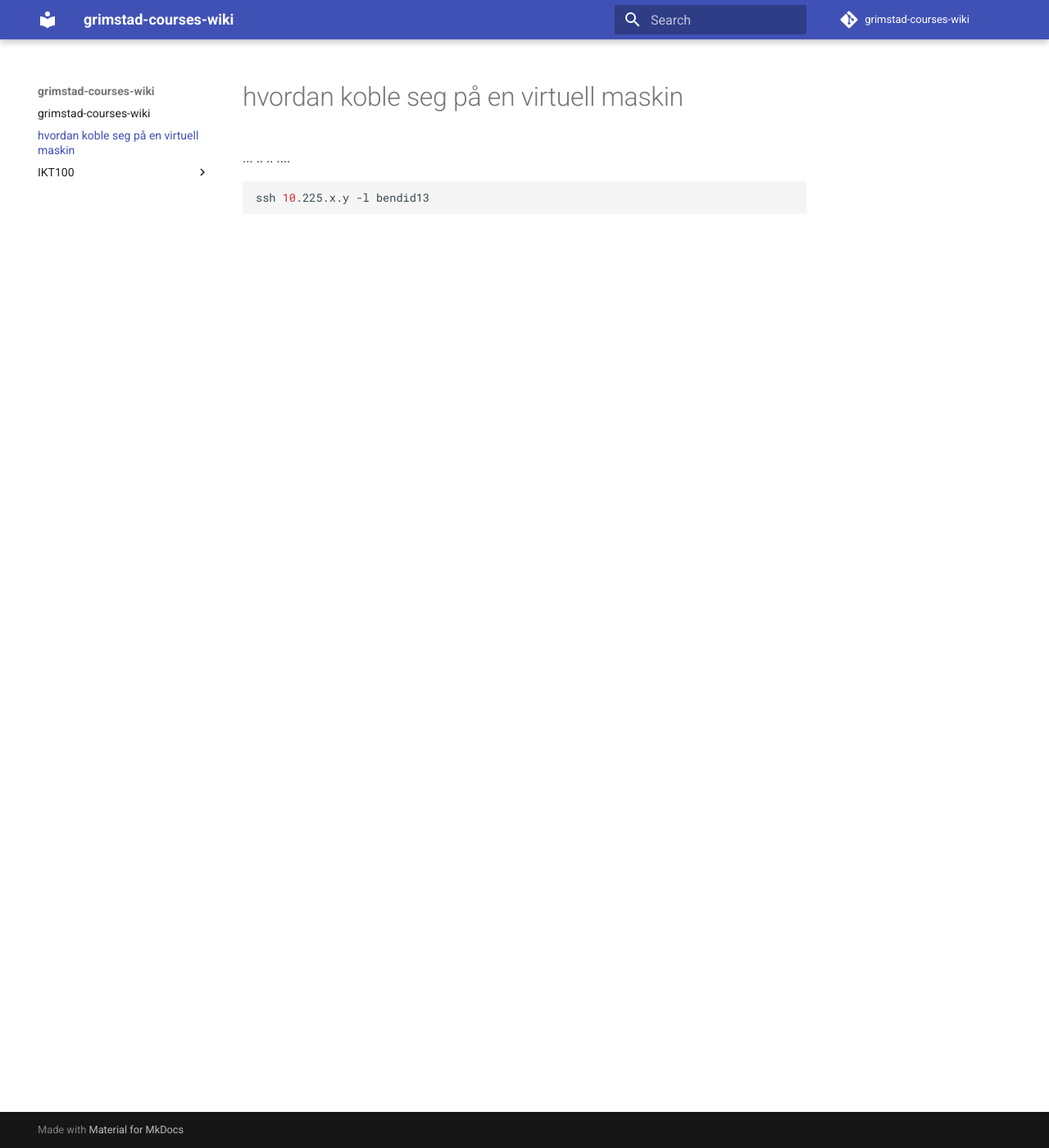
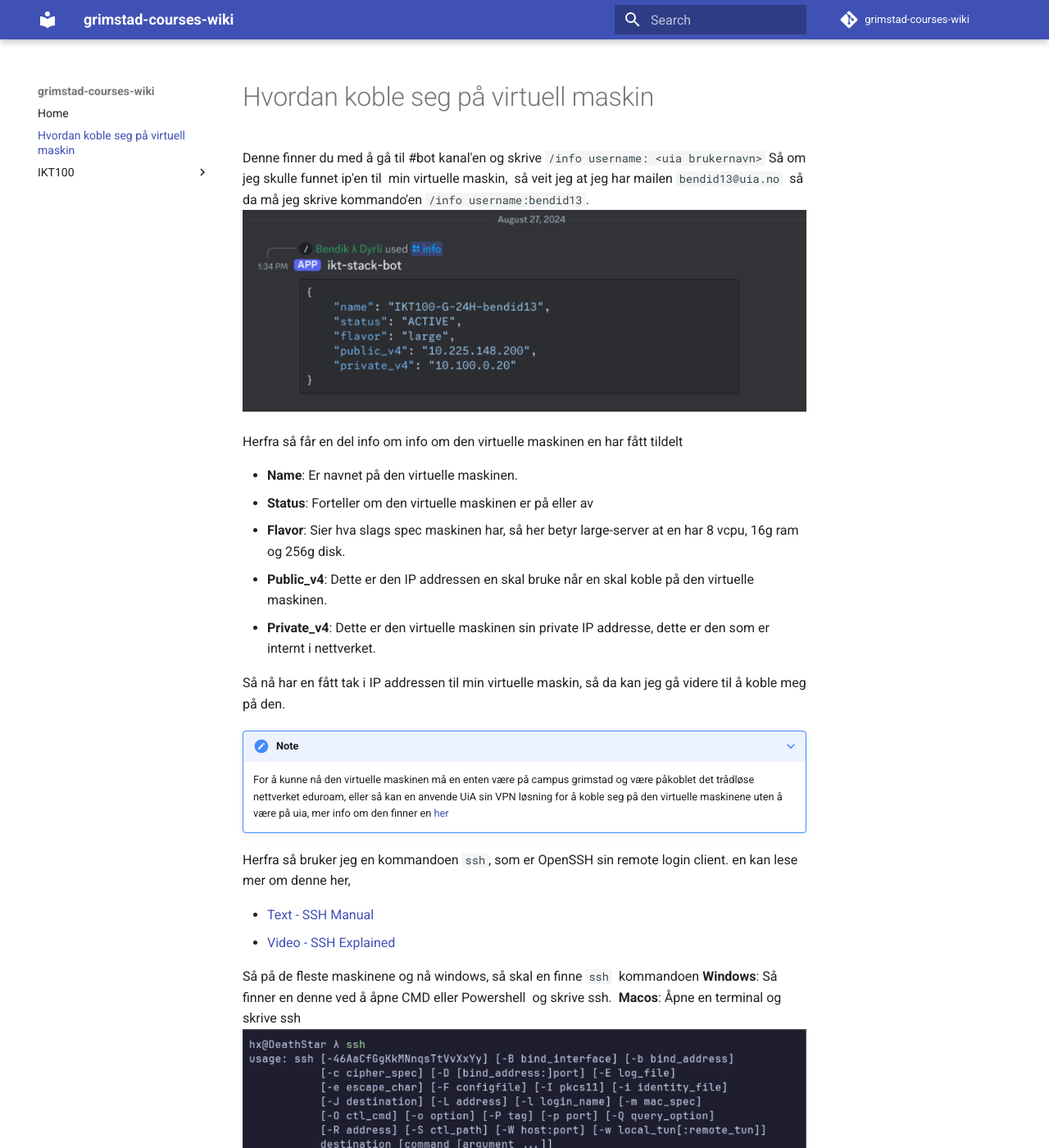
Before and after one commit to uiano/grimstad-courses-wiki, an MkDocs documentation site: the page built from docs/vm.md, in a window 1280 px wide and 1400 px high. Shown: the whole window at 82% size. Built offline with MkDocs 1.6.1 and Material for MkDocs 9.7.7, drawn with Linux system fonts in a browser that asks for light colours; comment, search, counter and statistics services are not loaded; some of the changed text lies outside the part shown.

Commit message:
adding content
Signed-off-by: Bendik Dyrli <skandix@protonmail.com>

````diff
--- a/docs/index.md
+++ b/docs/index.md
@@ -1,3 +1,3 @@
-# grimstad-courses-wiki
+# Home
 
 Denne wiki siden er ment for å gjøre det lettere å finne og anvende guider for å f.eks koble seg på virtuelle maskiner, eller mer spesifikt for fag ol.
--- a/docs/vm.md
+++ b/docs/vm.md
@@ -1,10 +1,64 @@
-# hvordan koble seg på en virtuell maskin
+# Hvordan koble seg på virtuell maskin
+Denne finner du med å gå til #bot kanal'en og skrive ``/info username: <uia brukernavn>``
+Så om jeg skulle funnet ip'en til  min virtuelle maskin,  så veit jeg at jeg har mailen ``bendid13@uia.no``  så da må jeg skrive kommando'en ``/info username:bendid13``.
+![](./assets/2024-09-12-12-56-32.png)
 
-...
-..
-..
-....
+Herfra så får en del info om info om den virtuelle maskinen en har fått tildelt
 
-```bash
-ssh 10.225.x.y -l bendid13
-```
+- **Name**: Er navnet på den virtuelle maskinen.
+- **Status**: Forteller om den virtuelle maskinen er på eller av
+- **Flavor**: Sier hva slags spec maskinen har, så her betyr large-server at en har 8 vcpu, 16g ram og 256g disk.
+- **Public_v4**: Dette er den IP addressen en skal bruke når en skal koble på den virtuelle maskinen.
+- **Private_v4**: Dette er den virtuelle maskinen sin private IP addresse, dette er den som er internt i nettverket.
+
+Så nå har en fått tak i IP addressen til min virtuelle maskin, så da kan jeg gå videre til å koble meg på den.
+
+???+ note
+    For å kunne nå den virtuelle maskinen må en enten være på campus grimstad og være påkoblet det trådløse nettverket eduroam, eller så kan en anvende UiA sin VPN løsning for å koble seg på den virtuelle maskinene uten å være på uia, mer info om den finner en [her](https://www.uia.no/studier/for-studenter/uia-hjelp/it/vpn.html)
+
+Herfra så bruker jeg en kommandoen ``ssh``, som er OpenSSH sin remote login client.
+en kan lese mer om denne her,
+
+- [Text - SSH Manual](https://linux.die.net/man/1/ssh)
+- [Video - SSH Explained](https://youtu.be/tZop-zjYkrU?t=158)
+
+
+Så på de fleste maskinene og nå windows, så skal en finne ``ssh``  kommandoen
+**Windows**: Så finner en denne ved å åpne CMD eller Powershell  og skrive ssh.
+**Macos**: Åpne en terminal og skrive ssh
+![](./assets/2024-09-12-13-01-24.png)
+
+Jeg bruker linux, så når jeg skrive ssh og trykker enter så vil det se slik ut. (Den skal se mer eller mindre identisk ut på andre operativsystemer)
+
+Så for å koble meg på den virtuelle maskinen så må jeg finne frem ip'en jeg fikk fra discord botten, som da var verdien fra public_v4, som for meg var 10.225.148.110
+
+Da bruker jeg kommando'en som vist her  ``ssh 10.225.148.110 -l bendid13`` .
+Hvordan jeg kommer frem til at jeg må sette ip'en først og så skrive -l og mitt brukernavn. Er at jeg leser hva som kommer ut når jeg skrev ssh og trykte enter.
+
+På de fleste linux programmene når en skriver kommando'en og trykker enter så vil en få en liten oversikt over hvilke parametere den tilbyr og hva de gjør.
+![](./assets/2024-09-12-13-01-44.png)
+
+- Så det jeg så etter når jeg skrev ssh,  er at jeg må ha en måte å koble med på IP addressen, det blir da destination (1) .
+- Så må jeg legge inn brukernavnet da ser jeg på (3) at den har en kommndo login_name som er hvor jeg kan legge inn brukernavnet mitt.
+- Jeg kan da plassere kommando'en etter destination (2)
+
+Da kan jeg skrive ``ssh 10.225.148.110 -l bendid13`` også trykke enter for å kjøre kommando'en.
+![](./assets/2024-09-12-13-02-46.png)
+
+
+Nå har jeg trykket enter og får så opp dette.  "serveren som sier "Hei, autentisitet av vert ....  kan ikke etableres"
+Dette betyr bare at du ikke har koblet deg på denne serveren før og ssh sier i fra at fingeravtrykket til serveren ikke er kjent, så lenge en er kjent med serveren så går det alltid greit å skrive ``yes`` for å gå videre.
+![](./assets/2024-09-12-13-03-07.png)
+
+???+ note
+    Når en skriver inn passordet sitt her så vil det ikke vises tegn for hva du har skrevet. Dette er ment som en sikkerhets-egenskap for at noen skal kunne se hvor lang eller kort passord du har.
+
+
+Nå får en spørsmål om å skrive inn et passord, det passordet en skal skrive inn her er det passordet du bruker for å logge deg inn på canvas.
+ Etter en har skrevet passordet så er det bare å trykke enter.
+
+Det kan ta litt tid å logge seg inn første gang, dette er fordi den virtuelle maskinen autentiserer brukere via [LDAP](https://www.redhat.com/en/topics/security/what-is-ldap-authentication), må få svar tilbake fra serveren at brukeren er gyldig.
+![](./assets/2024-09-12-13-03-30.png)
+
+Om du får samme skjerm som jeg har fått over, og at det står ditt brukernavn istedenfor mitt, så betyr det at du har fått logget deg inn på din virtuelle maskin.
+Gratulerer 🥳
--- a/mkdocs.yml
+++ b/mkdocs.yml
@@ -18,5 +18,7 @@ markdown_extensions:
   - pymdownx.inlinehilite
   - pymdownx.snippets
   - pymdownx.superfences
+  - admonition
+  - pymdownx.details
   - toc:
       permalink: "#"
````
Also changed, not shown: docs/IKT100/faq.md (deleted, +0 -1 lines), docs/IKT100/innleveringer.md (added, +21 -0 lines), docs/IKT100/overleaf.md (added, +26 -0 lines), docs/IKT100/skjermbilder.md (added, +3 -0 lines), docs/IKT100/assets/2024-09-12-13-39-43.png (added), docs/IKT100/assets/2024-09-12-13-40-07.png (added), docs/IKT100/assets/2024-09-12-13-40-30.png (added), docs/IKT100/assets/2024-09-12-13-40-55.png (added), docs/IKT100/assets/2024-09-12-13-41-17.png (added), docs/IKT100/assets/2024-09-12-13-49-11.png (added), docs/assets/2024-09-12-12-56-32.png (added), docs/assets/2024-09-12-13-01-24.png (added), docs/assets/2024-09-12-13-01-44.png (added), docs/assets/2024-09-12-13-02-46.png (added), 2 more files.
